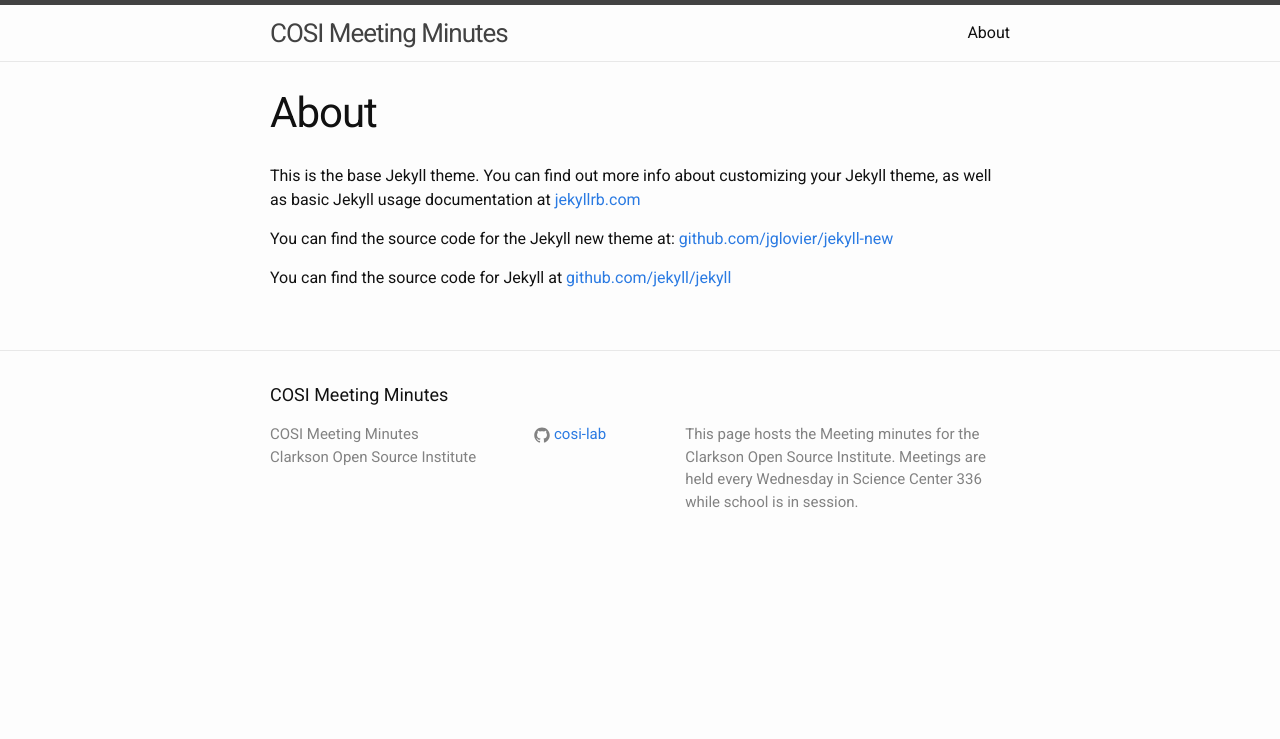
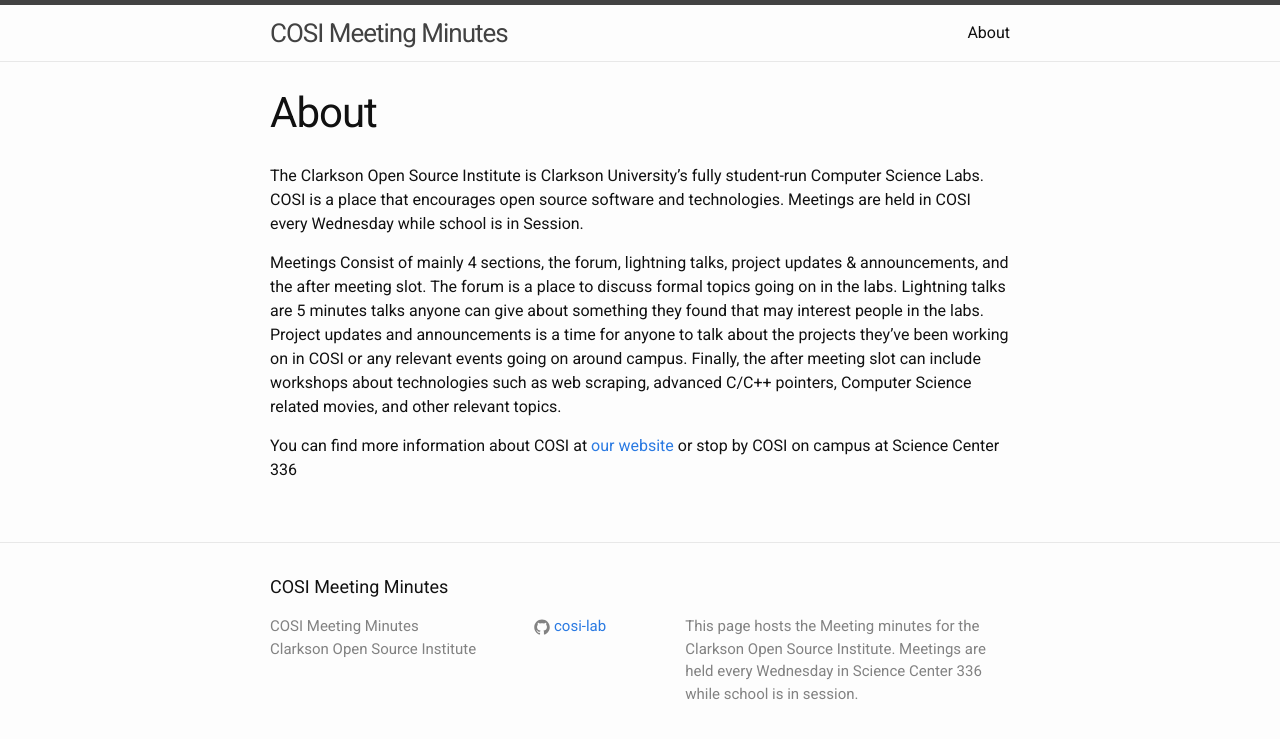
Before and after one commit to COSI-Lab/meeting-minutes, a Jekyll site: the page built from about.md, in a window 1280 px wide. Shown: the top 739 px of the page. Built offline with Jekyll 4.4.1, drawn with Linux system fonts in a browser that asks for light colours.

Commit message:
Update about.md

```diff
--- a/about.md
+++ b/about.md
@@ -4,8 +4,8 @@
 permalink: /about/
 ---
 
-This is the base Jekyll theme. You can find out more info about customizing your Jekyll theme, as well as basic Jekyll usage documentation at [jekyllrb.com](http://jekyllrb.com/)
+The Clarkson Open Source Institute is Clarkson University's fully student-run Computer Science Labs. COSI is a place that encourages open source software and technologies. Meetings are held in COSI every Wednesday while school is in Session.
 
-You can find the source code for the Jekyll new theme at: [github.com/jglovier/jekyll-new](https://github.com/jglovier/jekyll-new)
+Meetings Consist of mainly 4 sections, the forum, lightning talks, project updates & announcements, and the after meeting slot. The forum is a place to discuss formal topics going on in the labs. Lightning talks are 5 minutes talks anyone can give about something they found that may interest people in the labs. Project updates and announcements is a time for anyone to talk about the projects they've been working on in COSI or any relevant events going on around campus. Finally, the after meeting slot can include workshops about technologies such as web scraping, advanced C/C++ pointers, Computer Science related movies, and other relevant topics.
 
-You can find the source code for Jekyll at [github.com/jekyll/jekyll](https://github.com/jekyll/jekyll)
+You can find more information about COSI at [our website](http://cslabs.clarkson.edu/) or stop by COSI on campus at Science Center 336
```
